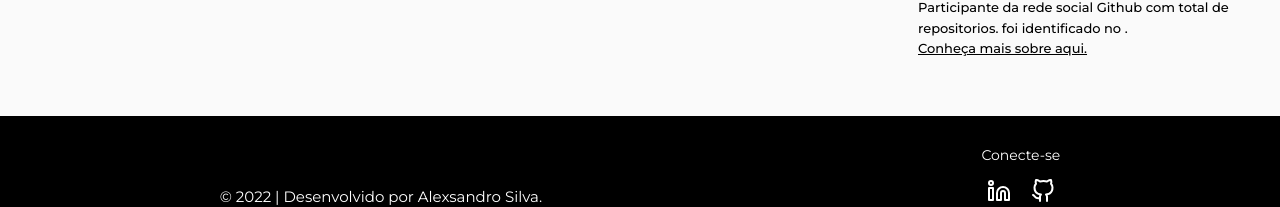
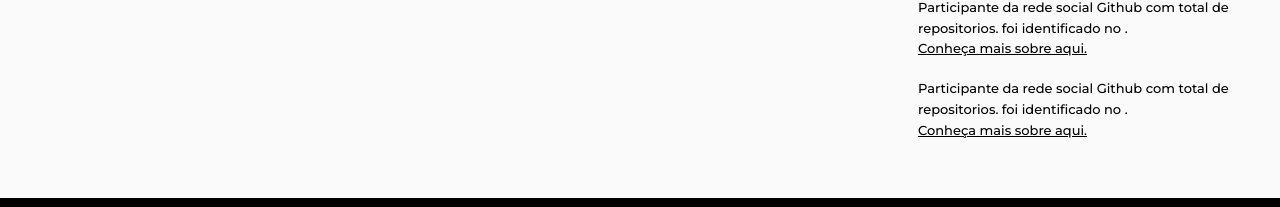
Before and after one commit to alexsandro-cristiano/newsworlds, a React (Create React App) app: page / in a window 1280 px wide. Shown: the part 316-523 px from the top of the page. Built offline with nearby package versions, Linux system fonts and the light colour scheme; no server answers.

Commit message:
adiciona o andre no link de noticias

```diff
--- a/src/pages/Home/index.tsx
+++ b/src/pages/Home/index.tsx
@@ -1,14 +1,14 @@
-import { useContext } from 'react';
-import { CardNewsMini } from 'components/CardNews';
-import { GithubNews } from 'components/GithubNews';
-import { GridLayoutNewsHome } from 'layouts/GridLayoutForPage/styles';
-import { NewsContext } from 'utils/context/NewsContext';
+import { useContext } from 'react'
+import { CardNewsMini } from 'components/CardNews'
+import { GithubNews } from 'components/GithubNews'
+import { GridLayoutNewsHome } from 'layouts/GridLayoutForPage/styles'
+import { NewsContext } from 'utils/context/NewsContext'
 
-import { GridContainer, SidebarNews, Text } from './styles';
+import { GridContainer, SidebarNews, Text } from './styles'
 
 export function Home() {
-  const { news } = useContext(NewsContext);
-  console.log('Estou na HOME  tipo de news => ' + typeof news);
+  const { news } = useContext(NewsContext)
+  console.log('Estou na HOME  tipo de news => ' + typeof news)
   return (
     <>
       <GridContainer>
@@ -24,7 +24,7 @@ export function Home() {
                 published_at={newsItem.published_at}
                 source={newsItem.source}
               />
-            );
+            )
           })}
         </GridLayoutNewsHome>
         <SidebarNews>
@@ -32,8 +32,9 @@ export function Home() {
           <GithubNews user="RafaelVargas29" />
           <GithubNews user="suzanaslc" />
           <GithubNews user="alexsandro-cristiano" />
+          <GithubNews user="andrecouto" />
         </SidebarNews>
       </GridContainer>
     </>
-  );
+  )
 }
```
